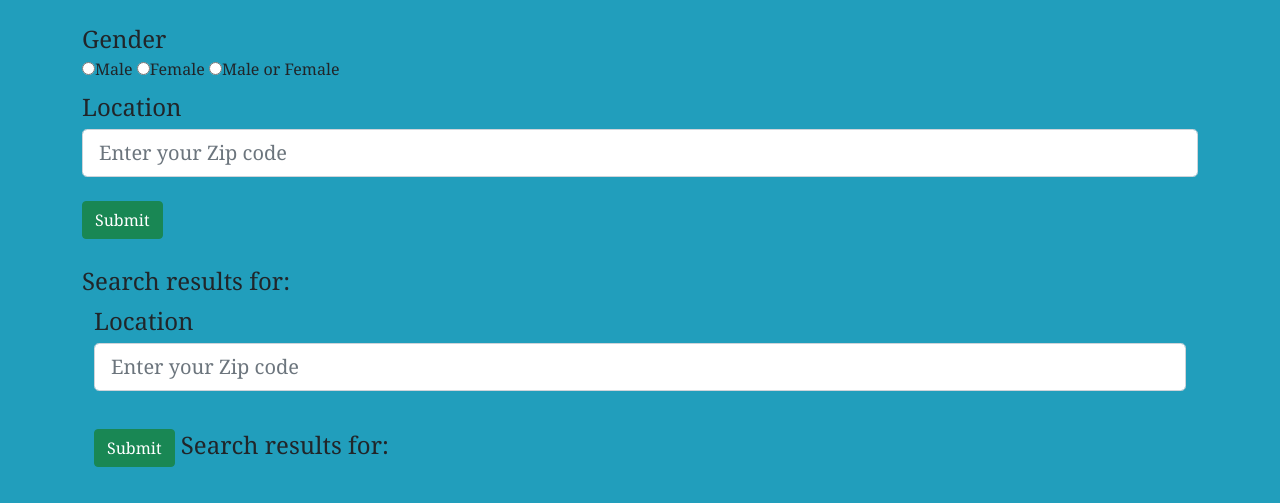
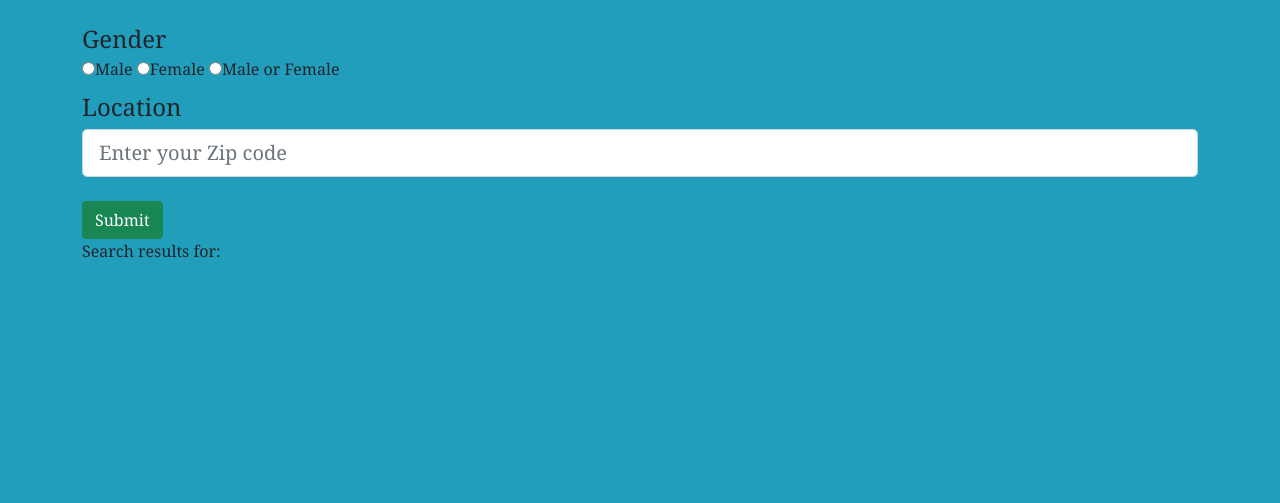
Before and after one commit to JGeho/Front-End-Project-DC, a plain HTML site: page petsearch.html in a window 1280 px wide. Shown: the part 301-804 px from the top of the page. Drawn offline with nearby package versions, Linux system fonts and the light colour scheme.

Commit message:
fixed petsearch.html

```diff
--- a/petsearch.html
+++ b/petsearch.html
@@ -66,18 +66,6 @@
             <script src="./scripts/scripts.js"></script>
             <script src="./scripts/loadPetData.js"></script>
             <br>
-            <br>
-            <span class="fs-4">Search results for: <span id= "formQueryParamters"></span>
-            <div class="container-fluid">
-                <div id = "gridDiv" class = "data-grid">
-
-            </div>
-            <div id="locationField" name="locationField">
-                <label class="py-1 fs-4" for="location">Location</label>
-                    <input type="text" id="zip" class="form-control form-control-lg" placeholder="Enter your Zip code" required pattern="[0-9]{5}">
-            </div>
-            <br>
-            <button class="btn btn-success" type ="button" onclick="animalDataForm()">Submit</button>
         </form>
         <span>Search results for: <span id= "formQueryParamters"></span></div>
         <br>
```
